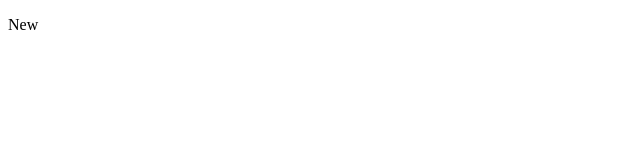
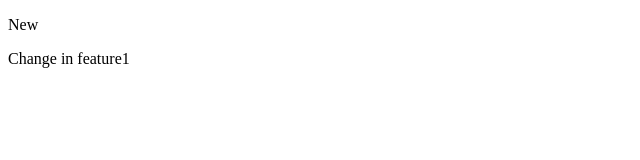
Before and after one commit to ashokredkar/demo_localrepo, a plain HTML site: page index.html in a window 1280 px wide. Shown: the whole page, without its empty margins (0-640 px from the left). Drawn offline with Linux system fonts and the light colour scheme.

Commit message:
changes for f1

```diff
--- a/index.html
+++ b/index.html
@@ -7,5 +7,6 @@
 </head>
 <body>
     <p>New</p>
+    <p>Change in feature1</p>
 </body>
 </html>
```
